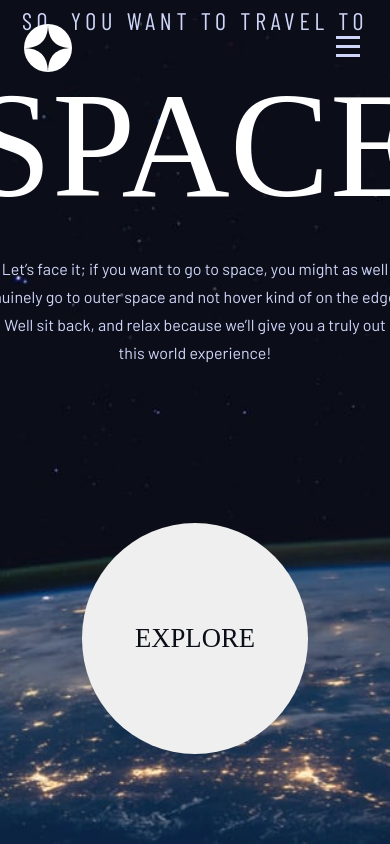
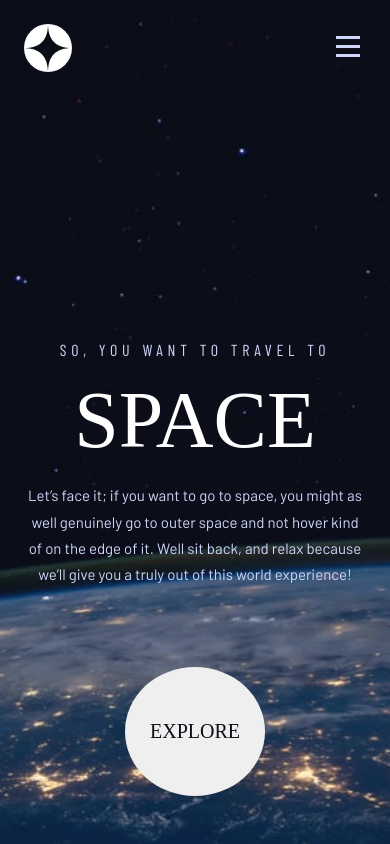
Before and after one commit to fernandoLRibeiro/space-tourism-solution, a Next.js app in the folder app/: page / in a window 390 px wide. Built offline with nearby package versions, Linux system fonts and the light colour scheme; a web font is replaced by a local one.

Commit message:
Complete home page mobile design

```diff
--- a/app/styles/Home.module.css
+++ b/app/styles/Home.module.css
@@ -6,7 +6,7 @@
   align-items: flex-end;
   justify-content: center;
   width: 100%;
-  height: 100vh;
+  min-height: 100vh;
 }
 
 .mainContent {
@@ -14,7 +14,7 @@
   width: 100%;
   padding: 8.125em 10.375em;
   justify-content: space-between;
-  align-items: flex-end;
+  margin: 0;
 }
 
 .textContainer {
@@ -22,6 +22,8 @@
   flex-direction: column;
   gap: 1.5em;
   width: 27.75em;
+  flex-wrap: wrap;
+  width: 100%;
 }
 
 .exploreButton {
@@ -42,14 +44,12 @@
 @media screen and (max-width: 768px) {
   .container {
     background-image: url("../public/assets/home/background-home-tablet.jpg");
-    justify-content: flex-end;
-    align-items: flex-end;
   }
 
   .mainContent {
     flex-direction: column;
-    margin: 5.625em auto;
-    padding: 0;
+    padding: 12.625em 0 5.625em;
+    margin: 0 10em;
     gap: 9.75em;
     align-items: center;
   }
@@ -63,5 +63,20 @@
 @media screen and (max-width: 480px) {
   .container {
     background-image: url("../public/assets/home/background-home-mobile.jpg");
+    padding: 0;
+  }
+
+  .mainContent {
+    padding: 7em 1.5em 3em;
+    gap: 5em;
+    margin: 0;
+  }
+
+  .textContainer {
+    gap: 1em;
+  }
+
+  .exploreButton {
+    padding: 3.75em 1.875em;
   }
 }
--- a/app/styles/globals.css
+++ b/app/styles/globals.css
@@ -148,4 +148,21 @@ a {
   .navText {
     font-size: var(--font-size-small);
   }
+
+  .bodyText {
+    font-size: 15px;
+  }
+
+  .heading5 {
+    font-size: var(--font-size-small);
+  }
+
+  .heading1 {
+    font-size: 5rem;
+  }
+
+  .heading4 {
+    font-size: 1.25rem;
+    line-height: 1.4325em;
+  }
 }
```
